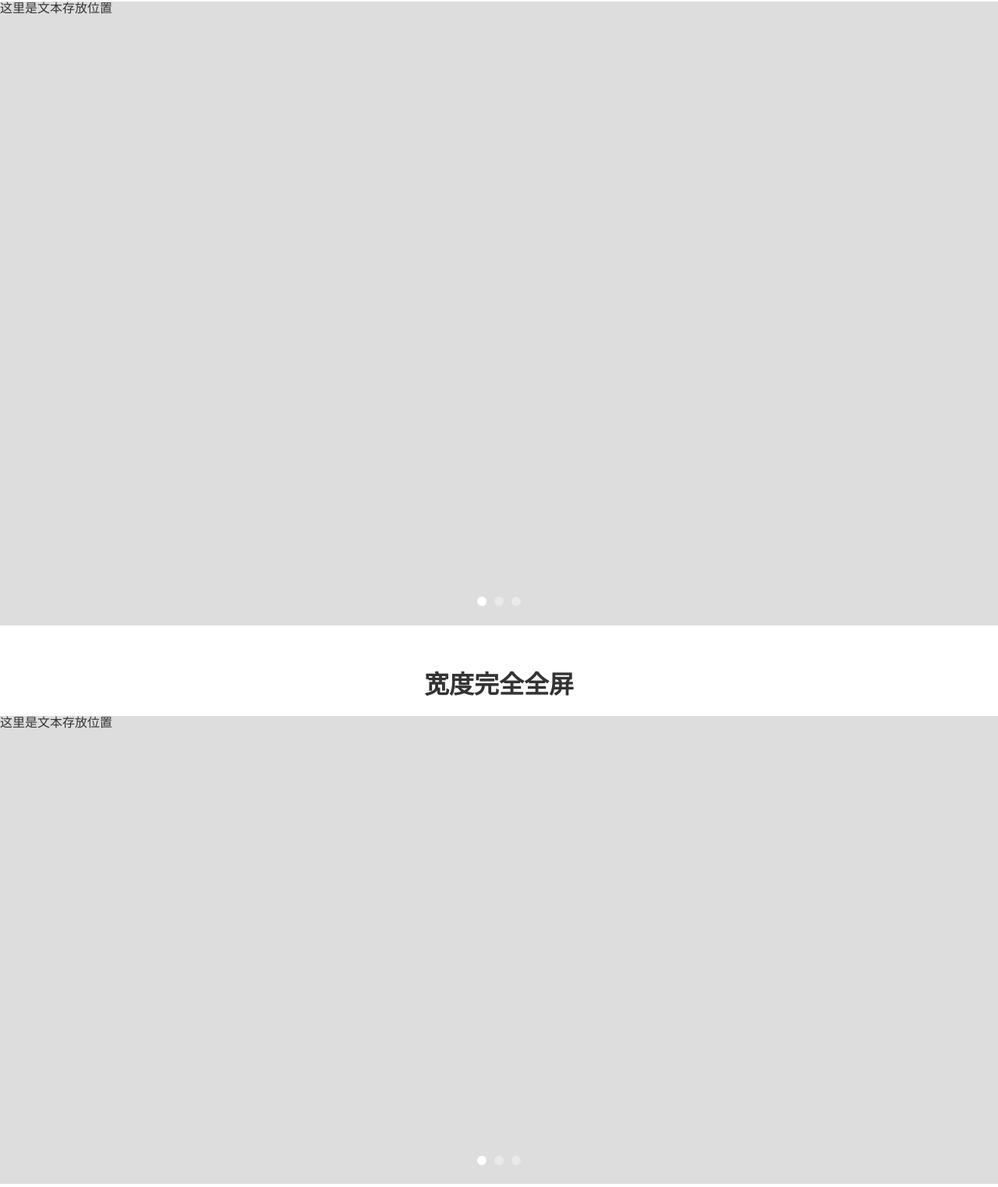
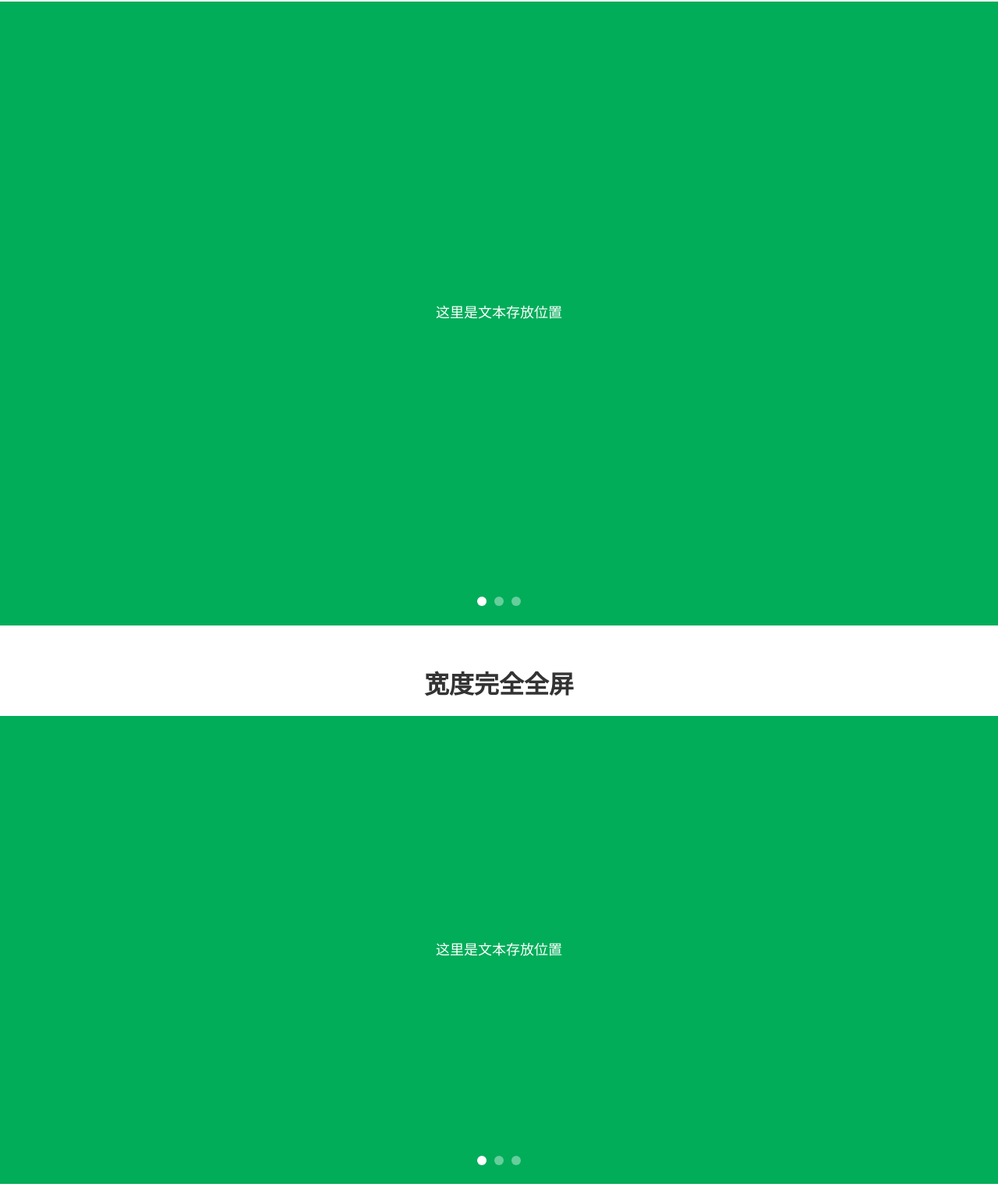
Before and after one commit to tianjiax/Personal-plug-in-library, a plain HTML site: page Full-screen-slide/demos/07-fullscreen.html in a window 1280 px wide. Shown: the part 78-1600 px from the top of the page at 78% size. Drawn offline with nearby package versions, Linux system fonts and the light colour scheme.

Commit message:
添加README内容及demo补充

```diff
--- a/Full-screen-slide/demos/07-fullscreen.html
+++ b/Full-screen-slide/demos/07-fullscreen.html
@@ -7,6 +7,32 @@
 	<link rel="stylesheet" href="https://necolas.github.io/normalize.css/4.1.1/normalize.css">
 	<!-- 引入slide插件样式表 -->
 	<link rel="stylesheet" href="../dist/css/full-screen-slide.css">
+	<style>
+	.slide-li{
+		text-align: center;
+	    font-size: 18px;
+	    display: -webkit-box;
+	    display: -ms-flexbox;
+	    display: -webkit-flex;
+	    display: flex;
+	    -webkit-box-pack: center;
+	    -ms-flex-pack: center;
+	    -webkit-justify-content: center;
+	    justify-content: center;
+	    -webkit-box-align: center;
+	    -ms-flex-align: center;
+	    -webkit-align-items: center;
+	    align-items: center;
+	}
+	.slide-li:nth-child(1){
+		background: #01ad59;
+	    color:#fff;
+	}
+	.slide-li:nth-child(3){
+		background: #eaaba2;
+	    color:#fff;
+	}
+	</style>
 </head>
 <body>
 	<!-- 宽高完全全屏 -->
@@ -18,13 +44,13 @@
 				<div class="slide-out">
 					<div class="slide-li">
 						<div class="slide-li-content">
-							<div class="box" style="background: #ddd;color: #333;height: 800px">这里是文本存放位置</div>
+							<div class="box" >这里是文本存放位置</div>
 						</div>
 					</div>
 					<div class="slide-li"><img src="../dist/images/slide/1.png" style="width: 100%;height: 800px" alt=""></div>
 					<div class="slide-li">
 						<div class="slide-li-content">
-							<div class="box" style="background: #ccc;color: #333;height: 800px">这里是文本存放位置</div>
+							<div class="box" >这里是文本存放位置</div>
 						</div>
 					</div>
 				</div>
@@ -41,13 +67,13 @@
 				<div class="slide-out">
 					<div class="slide-li">
 						<div class="slide-li-content">
-							<div class="box" style="background: #ddd;color: #333;height: 600px">这里是文本存放位置</div>
+							<div class="box">这里是文本存放位置</div>
 						</div>
 					</div>
 					<div class="slide-li"><img src="../dist/images/slide/1.png" style="width: 100%" alt=""></div>
 					<div class="slide-li">
 						<div class="slide-li-content">
-							<div class="box" style="background: #ccc;color: #333;height: 600px">这里是文本存放位置</div>
+							<div class="box">这里是文本存放位置</div>
 						</div>
 					</div>
 				</div>
@@ -65,13 +91,13 @@
 				<div class="slide-out">
 					<div class="slide-li">
 						<div class="slide-li-content">
-							<div class="box" style="background: #ddd;color: #333;height: 800px">这里是文本存放位置</div>
+							<div class="box" >这里是文本存放位置</div>
 						</div>
 					</div>
 					<div class="slide-li"><img src="../dist/images/slide/1.png" style="width: 100%;height: 800px" alt=""></div>
 					<div class="slide-li">
 						<div class="slide-li-content">
-							<div class="box" style="background: #ccc;color: #333;height: 800px">这里是文本存放位置</div>
+							<div class="box" >这里是文本存放位置</div>
 						</div>
 					</div>
 				</div>
--- a/Full-screen-slide/dist/css/full-screen-slide.css
+++ b/Full-screen-slide/dist/css/full-screen-slide.css
@@ -16,6 +16,7 @@ body{
 .slide-box .slide-out .slide-li{
 	float: left;
 	overflow:hidden;
+	text-align: center;
 	transform:scale(0.9);
 	-moz-transform:scale(0.9);
 	-webkit-transform:scale(0.9);
```
Also changed, not shown: Full-screen-slide/demos/01-default.html (+28 -2 lines), Full-screen-slide/demos/02-navigation.html (+35 -9 lines), Full-screen-slide/demos/03-pagination.html (+30 -4 lines), Full-screen-slide/demos/04-autoplay.html (+32 -6 lines), Full-screen-slide/demos/05-widthAndheightSetting.html (+31 -5 lines), Full-screen-slide/demos/06-block-display.html (+30 -4 lines), Full-screen-slide/demos/08-callback.html (+26 -0 lines), Full-screen-slide/demos/composite.html (+31 -5 lines), 1 other file.
